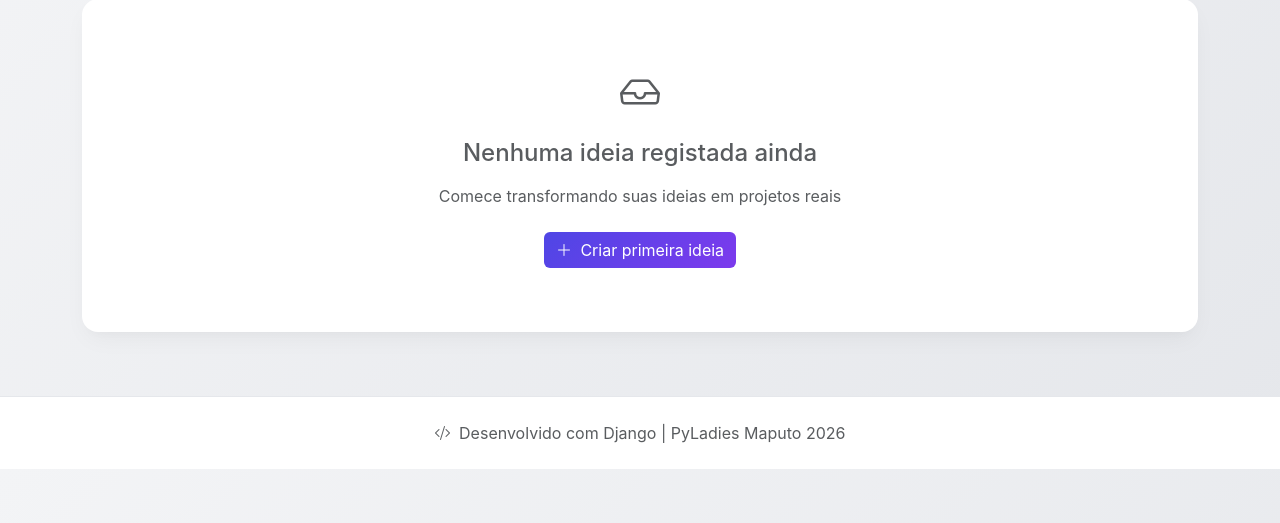
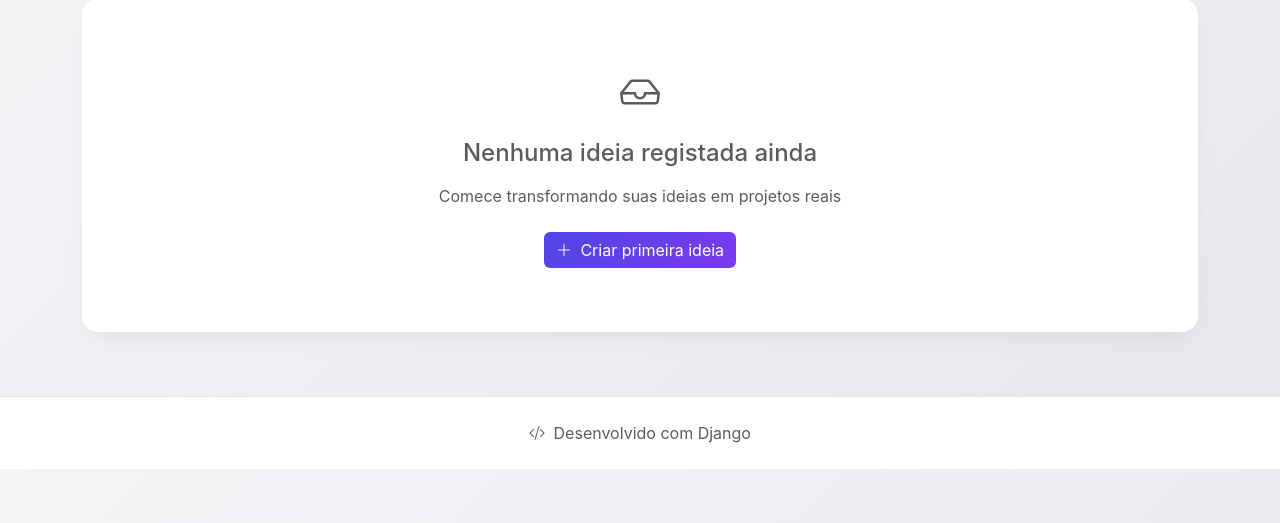
Before and after one commit to aquiliviomaria/idea-hub-crud, a Django app: page / in a window 1280 px wide. Shown: the part 151-674 px from the top of the page. Run offline with Django 4.2, Linux system fonts and the light colour scheme; data that the repository does not hold is empty.

Commit message:
modified: idea_hub/settings.py

```diff
--- a/ideas/templates/ideas/base.html
+++ b/ideas/templates/ideas/base.html
@@ -123,7 +123,7 @@
         <div class="container text-center">
             <p class="text-muted mb-0">
                 <i class="bi bi-code-slash me-1"></i>
-                Desenvolvido com Django | PyLadies Maputo 2026
+                Desenvolvido com Django
             </p>
         </div>
     </footer>
```
